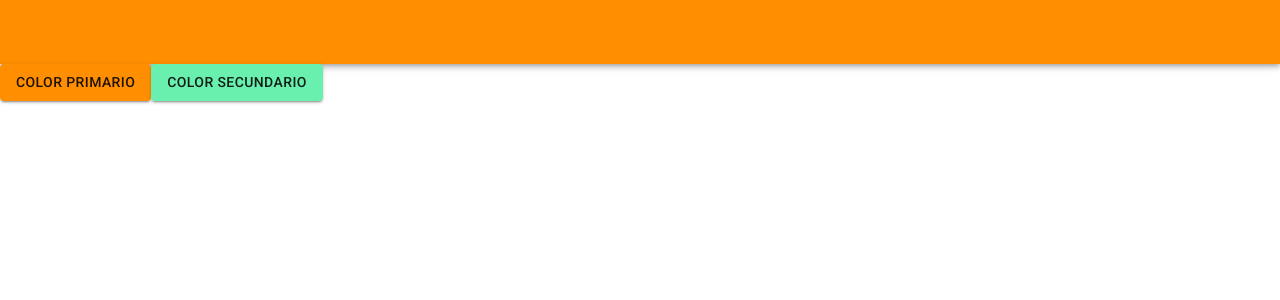
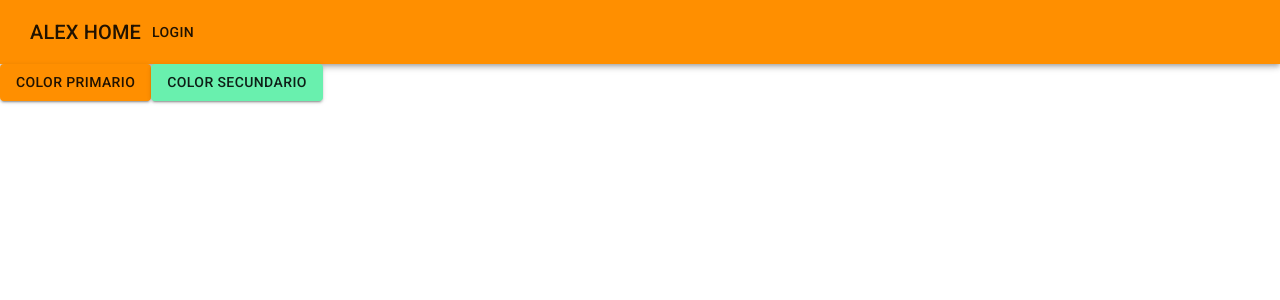
Before and after one commit to alexis9139/proyecto-app, a React (Create React App) app: page / in a window 1280 px wide. Shown: the top 300 px of the page. Built offline with nearby package versions, Linux system fonts and the light colour scheme.

Commit message:
Creacion de BarSession en componentes/layout/bar, llamado de BarSession en AppNavBar

```diff
--- a/src/componentes/layout/AppNavBar.js
+++ b/src/componentes/layout/AppNavBar.js
@@ -1,13 +1,13 @@
 import React, { Component } from 'react';
 import AppBar from '@material-ui/core/AppBar';
-import ToolBar from '@material-ui/core/Toolbar'
+import BarSession from './bar/BarSession';
 export class AppNavBar extends Component {
     render() {
         return (
             <div>
                 {/* este componente sera global */}
                 <AppBar position="static">
-                    <ToolBar></ToolBar>
+                    <BarSession />
                 </AppBar>
             </div>
         )
--- /dev/null
+++ b/src/componentes/layout/bar/BarSession.js
@@ -0,0 +1,35 @@
+import React, { Component } from 'react';
+import { Toolbar, Typography, Button } from '@material-ui/core';
+import { withStyles } from '@material-ui/core/styles';//esto debe agregarse como funcionalidad
+
+const styles = theme => ({
+    sectionDesktop: {
+        display: "none",
+        [theme.breakpoints.up("md")]: {
+            display: "flex"
+        }
+    }
+});
+
+export class BarSession extends Component {
+    render() {
+        const { classes } = this.props;
+        return (
+            <div>
+                <Toolbar>
+                    {/* Typography es para escribir texto */}
+                    <Typography
+                        variant="h6">
+                        ALEX HOME
+                    </Typography>
+                    <div className={classes.sectionDesktop}>
+                        <Button>Login</Button>
+                    </div>
+                </Toolbar>
+            </div>
+        )
+    }
+}
+
+export default withStyles(styles)(BarSession)//aqui agregamos withStyles como funcionalidad, es como una propiedad de este componente
+//withStyles es una propiedad de BarSession
```
